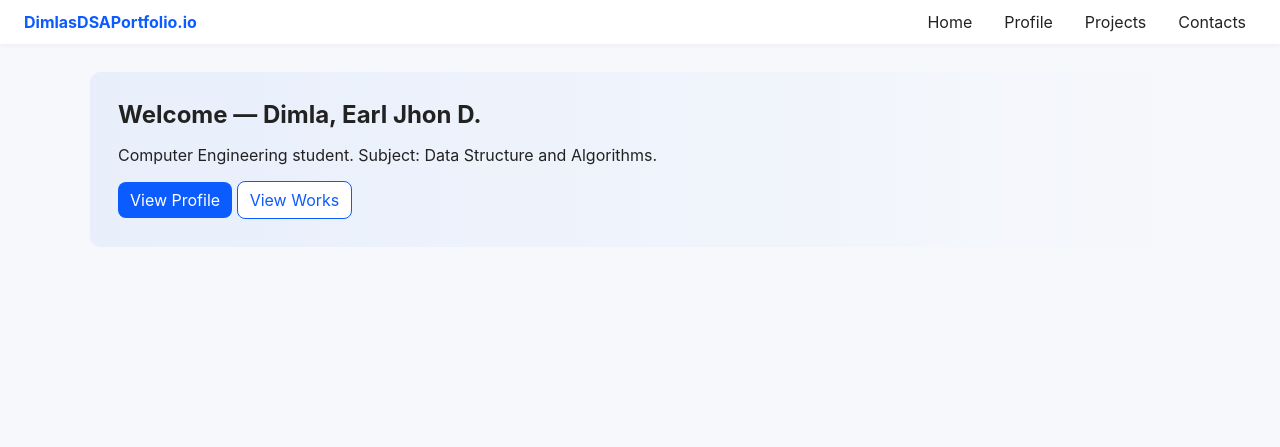
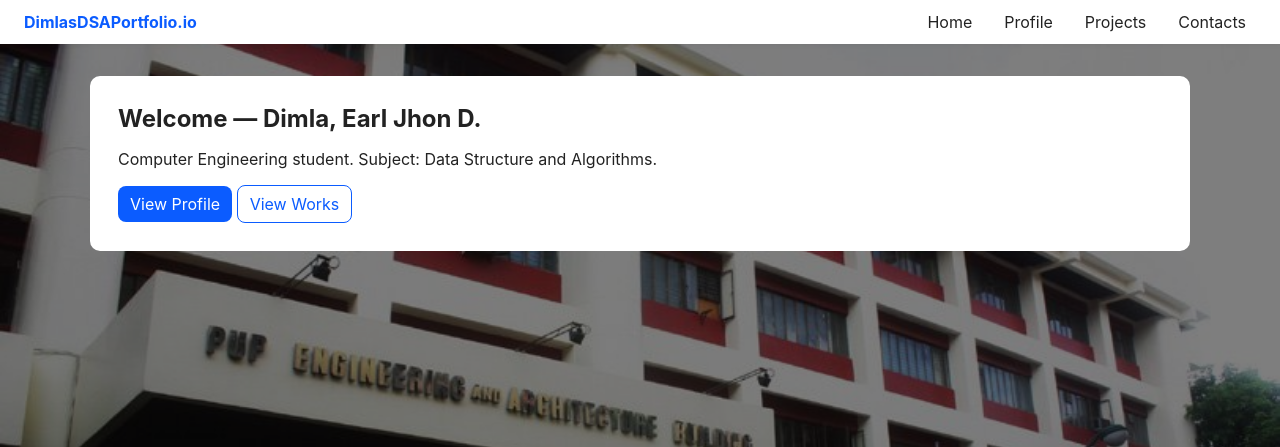
Before and after one commit to Earl-cmyk/DimlasDSAPortfolio.io, a Flask app: page / in a window 1280 px wide. Shown: the top 447 px of the page. Run offline with Flask 3, Linux system fonts and the light colour scheme.

Commit message:
Updated hero background transparency and background image

```diff
--- a/static/css/style.css
+++ b/static/css/style.css
@@ -11,6 +11,10 @@ body {
   background: var(--bg);
   margin: 0;
   color: #222;
+}
+
+h2 {
+  color: white;
 }
 
 /* Navigation */
@@ -50,13 +54,13 @@ body {
 /* Main Container */
 .container {
   max-width: 1100px;
-  margin: 28px auto;
+  margin: 32px auto;
   padding: 0 16px;
 }
 
 /* Hero Section */
 .hero {
-  background: linear-gradient(90deg, rgba(11, 92, 255, 0.06), transparent);
+  background: #fff;
   padding: 28px;
   border-radius: 10px;
 }
@@ -257,3 +261,22 @@ body {
   padding: 4px 0;
   border-bottom: 1px solid #ddd;
 }
+
+body {
+  background-image: url("/static/image/Background.jpeg");
+  background-size: cover;
+  background-repeat: no-repeat;
+  background-attachment: fixed;
+  background-position: center;
+}
+
+body::before {
+  content: "";
+  position: fixed;
+  top: 0;
+  left: 0;
+  width: 100%;
+  height: 100%;
+  background: rgba(0,0,0,0.5); /* darkens background */
+  z-index: -1; /* keep it behind content */
+}
```
Also changed, not shown: static/image/Background.jpeg (added).
